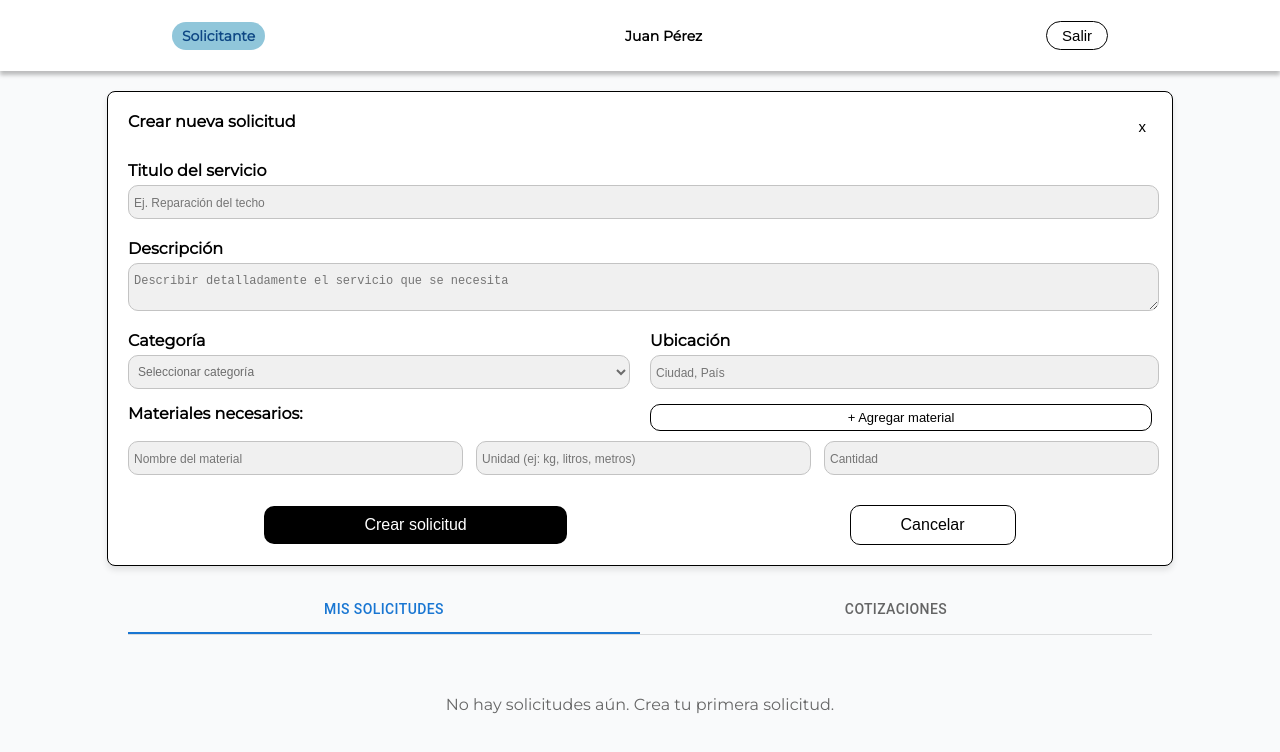
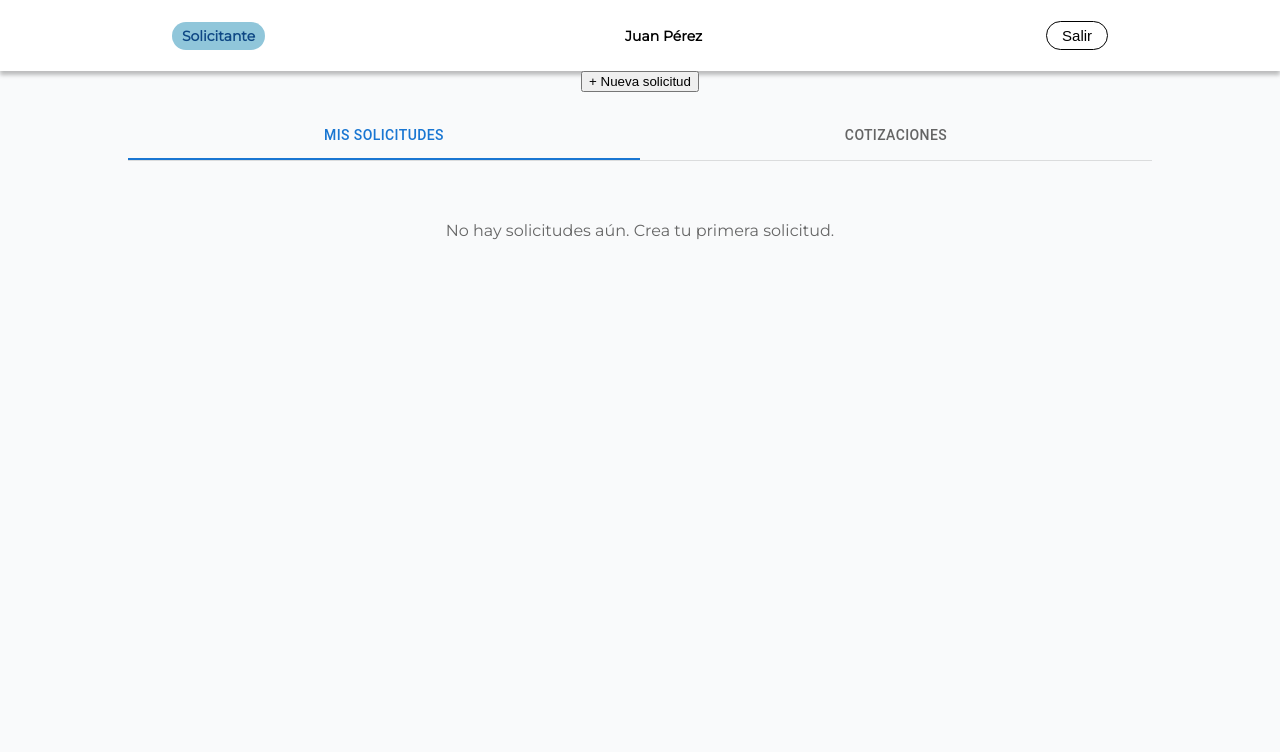
Before and after one commit to macarenapineiro/Proyecto-Marketplace, a React (Vite) app in the folder marketplace-proyecto/: page /dashboard/cliente in a window 1280 px wide. Shown: the top 752 px of the page. Built offline with nearby package versions, Linux system fonts and the light colour scheme; some icons are missing.

Commit message:
arreglos del formulario y cliente

```diff
--- a/marketplace-proyecto/src/components/CardService/CardService.jsx
+++ b/marketplace-proyecto/src/components/CardService/CardService.jsx
@@ -32,9 +32,6 @@ export default function CardService({titulo, descripcion, estado, fecha, categor
                             <strong>Material {index + 1}:</strong> {material.nombre} - {material.cantidad} {material.unidad}
                         </div>
                     ))}
-                    {/* {materiales.map((material, index) => (
-                        <p key={index} className="materialItem">{material.title} ({material.unidades})</p>
-                    ))} */}
                 </div>
             </div>
         </div>
--- a/marketplace-proyecto/src/components/formSolicitud/formSolicitud.jsx
+++ b/marketplace-proyecto/src/components/formSolicitud/formSolicitud.jsx
@@ -1,7 +1,7 @@
 import './formSolicitud.css';
 import {useState} from 'react';
 import {useNavigate} from 'react-router-dom';
-export default function FormSolicitud(onSubmit, onCancel) {
+export default function FormSolicitud({onSubmit, onCancel}) {
     const navigate = useNavigate();
     const [formData, setFormData] = useState({
     titulo: '',
@@ -9,30 +9,29 @@ export default function FormSolicitud(onSubmit, onCancel) {
     categoria: '',
     ubicacion: ''
   });
-
   const [materiales, setMateriales] = useState([]);
   const [nuevoMaterial, setNuevoMaterial] = useState({
     nombre: '',
     unidad: '',
     cantidad: ''
   });
+
   const handleInputChange = (e) => {
     const { name, value } = e.target;
-        setFormData(prev => ({
-        ...prev,
-        [name]: value
-        }));
+    setFormData(prev => ({ ...prev, [name]: value }));
   };
 
   const handleMaterialChange = (e) => {
     const { name, value } = e.target;
-        setNuevoMaterial(prev => ({
-        ...prev,
-        [name]: value
-        }));
+    setNuevoMaterial(prev => ({ ...prev, [name]: value }));
   };
+
   const agregarMaterial = () => {
-        if (nuevoMaterial.nombre.trim() === '' || nuevoMaterial.unidad.trim() === '' || nuevoMaterial.cantidad.trim() === '') {
+    if (
+      nuevoMaterial.nombre.trim() === '' ||
+      nuevoMaterial.unidad.trim() === '' ||
+      nuevoMaterial.cantidad.trim() === ''
+    ) {
       alert('Por favor, completa nombre, unidad y cantidad del material');
       return;
     }
@@ -43,11 +42,14 @@ export default function FormSolicitud(onSubmit, onCancel) {
       return;
     }
 
-        setMateriales(prev => [...prev, {
+    setMateriales(prev => [
+      ...prev,
+      {
         nombre: nuevoMaterial.nombre.trim(),
         unidad: nuevoMaterial.unidad.trim(),
         cantidad: cantidadNum
-        }]);
+      }
+    ]);
 
     setNuevoMaterial({ nombre: '', unidad: '', cantidad: '' });
   };
@@ -56,69 +58,76 @@ export default function FormSolicitud(onSubmit, onCancel) {
     setMateriales(prev => prev.filter((_, i) => i !== index));
   };
 
-    const handleSubmit = () => {
+  const handleSubmit = (e) => {
+    e.preventDefault();
+
     if (formData.titulo.trim() === '' || formData.descripcion.trim() === '') {
       alert('Por favor, completa el título y la descripción');
       return;
     }
-
     if (formData.categoria === '') {
       alert('Por favor, selecciona una categoría');
       return;
     }
-
     if (formData.ubicacion.trim() === '') {
       alert('Por favor, ingresa una ubicación');
       return;
     }
 
-        const solicitud = {
-            titulo: formData.titulo.trim(),
-            descripcion: formData.descripcion.trim(),
-            categoria: formData.categoria,
-            ubicacion: formData.ubicacion.trim(),
-            materiales: materiales
+    const nuevaSolicitud = {
+      id: Date.now(),
+      ...formData,
+      materiales,
+      estado: 'Pendiente',
+      fecha: new Date().toLocaleDateString(),
     };
 
-        onSubmit(solicitud);
+    onSubmit(nuevaSolicitud); // enviamos al padre
+
+    // limpiamos el formulario
+    setFormData({ titulo: '', descripcion: '', categoria: '', ubicacion: '' });
+    setMateriales([]);
+    setNuevoMaterial({ nombre: '', unidad: '', cantidad: '' });
   };
-    return(
+    return (
     <div className="formContainer">
       <div className="containerRow">
         <h2 className="subtitle">Crear nueva solicitud</h2>
-                <button className="exitSolicitud">x</button>
+        <button className="exitSolicitud" onClick={onCancel}>x</button>
       </div>
+
       <div className="containerRow">
         <div className="containerColumn">
-                    <label htmlFor="titulo" className="label">Titulo del servicio</label>
+          <label className="label">Título del servicio</label>
           <input
             type="text"
-                        id="titulo"
             name="titulo"
             className="inputField"
             placeholder="Ej. Reparación del techo"
             value={formData.titulo}
-                        onChange={handleInputChange} />
+            onChange={handleInputChange}
+          />
         </div>
       </div>
+
       <div className="containerRow">
         <div className="containerColumn">
-                    <label htmlFor="descripcion" className="label">Descripción</label>
+          <label className="label">Descripción</label>
           <textarea
-                        id="descripcion"
             name="descripcion"
             className="inputField"
-                        placeholder="Describir detalladamente el servicio que se necesita"
+            placeholder="Describe el servicio que se necesita"
             value={formData.descripcion}
-                        onChange={handleInputChange} />
+            onChange={handleInputChange}
+          />
         </div>
       </div>
+
       <div className="containerRow">
         <div className="containerColumnDoble">
           <div className="containerColumn">
-                        <label htmlFor="categoria" className="label">Categoría</label>
+            <label className="label">Categoría</label>
             <select
-                            id="categoria"
               name="categoria"
               className="inputSelect"
               value={formData.categoria}
@@ -129,26 +138,24 @@ export default function FormSolicitud(onSubmit, onCancel) {
               <option value="limpieza">Limpieza</option>
               <option value="jardineria">Jardinería</option>
             </select>
-                        <p className="label">Materiales necesarios: </p>
+            <p className="label">Materiales necesarios:</p>
           </div>
           <div className="containerColumn">
-                        <label htmlFor="Ubicacion" className="label">Ubicación</label>
+            <label className="label">Ubicación</label>
             <input
               type="text"
-                            id="ubicacion"
               name="ubicacion"
               className="inputField"
               placeholder="Ciudad, País"
               value={formData.ubicacion}
               onChange={handleInputChange}
             />
-                        <button type="button" className="addMaterialButton" onClick={agregarMaterial}>+ Agregar material</button>
           </div>
         </div>
       </div>
+
       <div className="containerRow">
         <div className="containerColumnTriple">
-                    <div className="containerColumn">
           <input
             type="text"
             name="nombre"
@@ -157,8 +164,6 @@ export default function FormSolicitud(onSubmit, onCancel) {
             value={nuevoMaterial.nombre}
             onChange={handleMaterialChange}
           />
-                    </div>
-                    <div className="containerColumn">
           <input
             type="text"
             name="unidad"
@@ -167,8 +172,6 @@ export default function FormSolicitud(onSubmit, onCancel) {
             value={nuevoMaterial.unidad}
             onChange={handleMaterialChange}
           />
-                    </div>
-                    <div className="containerColumn">
           <input
             type="number"
             name="cantidad"
@@ -181,40 +184,27 @@ export default function FormSolicitud(onSubmit, onCancel) {
           />
         </div>
       </div>
+
+      <div className="containerRow">
+        <button
+          type="button"
+          className="addMaterialButton"
+          onClick={agregarMaterial}
+        >
+          ➕ Agregar material
+        </button>
       </div>
+
       {materiales.length > 0 && (
         <div className="containerRow">
-            <div className="containerColumnTriple">
-              <div className="containerColumn">
-                <ul style={{ listStyle: 'none', padding: 0, margin: 0 }}>
+          <ul style={{ listStyle: 'none', padding: 0 }}>
             {materiales.map((material, index) => (
-                    <li key={index} style={{
-                      display: 'flex',
-                      justifyContent: 'space-between',
-                      alignItems: 'center',
-                      padding: '10px',
-                      backgroundColor: '#f5f5f5',
-                      marginBottom: '8px',
-                      borderRadius: '4px'
-                    }}>
-                      <div>
-                        <strong>Material {index + 1}:</strong>
-                        <div style={{ marginTop: '5px', fontSize: '14px' }}>
-                          <span><strong>Nombre:</strong> {material.nombre}</span><br/>
-                          <span><strong>Unidad:</strong> {material.unidad}</span><br/>
-                          <span><strong>Cantidad:</strong> {material.cantidad}</span>
-                        </div>
-                      </div>
+              <li key={index}>
+                <strong>{material.nombre}</strong> - {material.cantidad} {material.unidad}
                 <button
                   type="button"
                   onClick={() => eliminarMaterial(index)}
-                        style={{
-                          background: 'none',
-                          border: 'none',
-                          color: 'red',
-                          cursor: 'pointer',
-                          fontSize: '20px'
-                        }}
+                  style={{ color: 'red', marginLeft: '10px' }}
                 >
                   🗑️
                 </button>
@@ -222,13 +212,16 @@ export default function FormSolicitud(onSubmit, onCancel) {
             ))}
           </ul>
         </div>
+      )}
+
+      <div className="containerRowButtons">
+        <button type="button" className="submitButton" onClick={handleSubmit}>
+          Crear solicitud
+        </button>
+        <button type="button" className="cancelButton" onClick={onCancel}>
+          Cancelar
+        </button>
       </div>
     </div>
-        )}
-            <div className="containerRowButtons">
-                <button type="button" className="submitButton" onClick={handleSubmit}>Crear solicitud</button>
-                <button type="button" className="cancelButton" onClick={onCancel}>Cancelar</button>
-            </div>
-        </div>
-    )
+  );
 }
--- a/marketplace-proyecto/src/pages/cliente/Cliente.jsx
+++ b/marketplace-proyecto/src/pages/cliente/Cliente.jsx
@@ -3,15 +3,55 @@ import CardHeader from '../../components/cardHeader/cardHeader'
 import CardService from '../../components/CardService/CardService'
 import TabComponent from '../../components/tab/Tab'
 import FormSolicitud from '../../components/formSolicitud/formSolicitud'
+import {useState} from 'react'
 export default function Cliente() {
-    return (
-        <div className="clienteContainer">
-          <CardHeader rol="Solicitante" nombre="Juan Pérez" />
-          <FormSolicitud />
-          <div className="servicioContainer">
-              <TabComponent text1="Mis solicitudes" text2="Cotizaciones" />
-          </div>
-        </div>
+    const [showForm, setShowForm] = useState(false);
+  const [solicitudes, setSolicitudes] = useState([]);
 
-    )
+  const handleNuevaSolicitud = () => {
+    setShowForm(true);
+  };
+
+  const handleCancelar = () => {
+    setShowForm(false);
+  };
+
+  const handleCrearSolicitud = (nuevaSolicitud) => {
+    setSolicitudes(prev => [...prev, nuevaSolicitud]);
+    setShowForm(false);
+  };
+
+  return (
+    <div className="clienteContainer">
+      <CardHeader rol="Solicitante" nombre="Juan Pérez" />
+
+      {/* Mostrar botón solo si el formulario NO está visible */}
+      {!showForm && (
+        <button
+          className="nuevaSolicitudButton"
+          onClick={handleNuevaSolicitud}
+        >
+          + Nueva solicitud
+        </button>
+      )}
+
+      {/* Mostrar formulario si showForm es true */}
+      {showForm && (
+        <FormSolicitud
+          onSubmit={handleCrearSolicitud}
+          onCancel={handleCancelar}
+        />
+      )}
+
+      {/* Tabs con solicitudes */}
+      <div className="servicioContainer">
+        <TabComponent
+          text1="Mis solicitudes"
+          text2="Cotizaciones"
+          solicitudes={solicitudes}
+          CardServiceComponent={CardService}
+        />
+      </div>
+    </div>
+  );
 }
```
Lines whose indentation alone changed are shown as unchanged.
